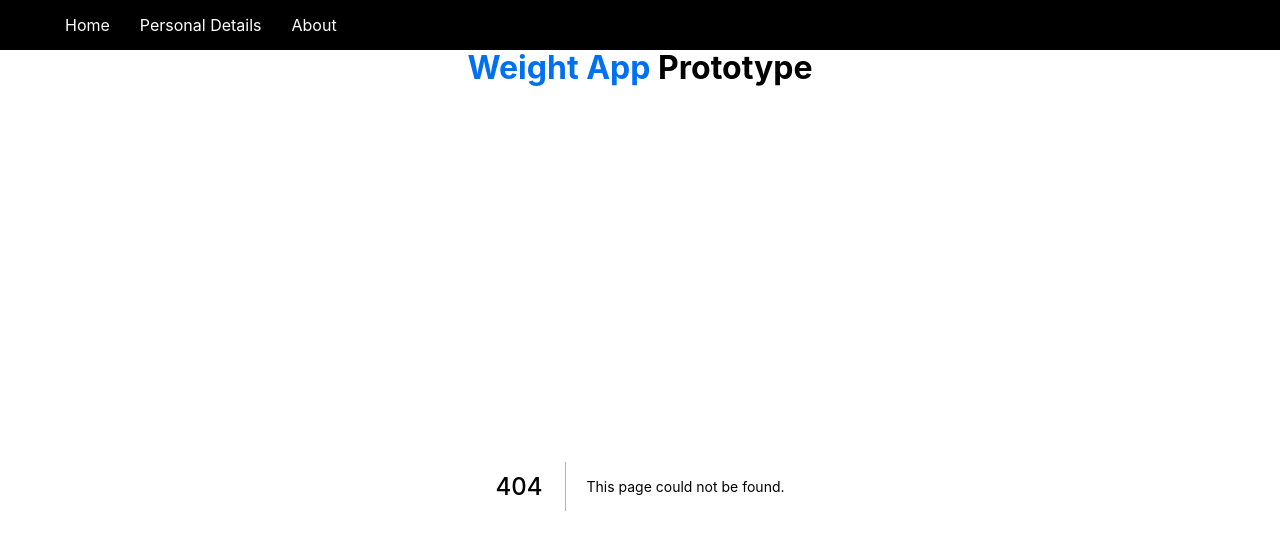
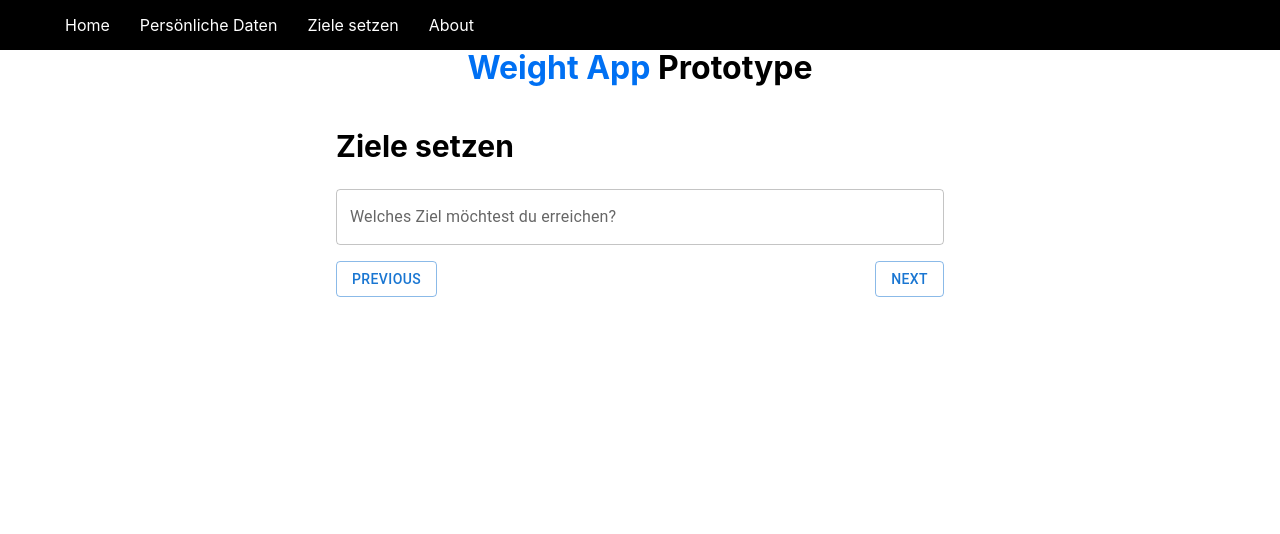
Before and after one commit to CiuCui/WeightAppProto, a Next.js app in the folder weight_app_proto/: page /goals in a window 1280 px wide. Before the commit this address had no page. Shown: the top 534 px of the page. Built offline with nearby package versions, Linux system fonts and the light colour scheme.

Commit message:
Zielsetzung

```diff
--- /dev/null
+++ b/weight_app_proto/components/FormGoalSetting.js
@@ -0,0 +1,26 @@
+import React from 'react'
+import goalStyles from '../styles/Goal.module.css'
+import FormHeader from './FormHeader'
+import { TextField, Button } from '@mui/material'
+
+const FormGoalSetting = ({ values, handleChange, prevStep, nextStep }) => {
+    return (
+        <div className={goalStyles.container}>
+            <div className={goalStyles.main}>
+                <FormHeader title="Ziele setzen" />
+                <TextField
+                    className={goalStyles.field}
+                    label="Welches Ziel möchtest du erreichen?"
+                    onChange={e => handleChange("goal", e)}
+                    defaultValue={values.goal}
+                />
+                <div className={goalStyles.stepBtn}>
+                    <Button onClick={prevStep} variant="outlined">Previous</Button>
+                    <Button onClick={nextStep} variant="outlined">Next</Button>
+                </div>
+            </div>
+        </div>
+    )
+}
+
+export default FormGoalSetting
--- /dev/null
+++ b/weight_app_proto/components/FormGoals.js
@@ -0,0 +1,83 @@
+import React, { useState, useEffect } from 'react'
+import FormHeader from './FormHeader'
+import FormGoalSetting from './FormGoalSetting'
+import FormSelfEfficacy from './FormSelfEfficacy'
+import FormMotivation from './FormMotivation'
+
+const FormGoals = () => {
+
+    const [step, setStep] = useState(1)
+    const [goal, setGoal] = useState("")
+    const [selfEfficacy, setSelfEfficacy] = useState("")
+    const [motivation, setMotivation] = useState("")
+    const [values, setValues] = useState({})
+
+
+    // Proceed to next step
+    const nextStep = () => {
+        setStep(step + 1)
+    };
+
+    // Go back to prev step
+    const prevStep = () => {
+        if (step > 1) {
+            setStep(step - 1)
+        }
+        else {
+            alert("Kein vorheriger Schritt vorhanden.")
+        }
+    };
+
+    const handleChange = (input, e) => {
+        switch (input) {
+            case "goal":
+                setGoal(e.target.value);
+                break;
+            case "selfEfficacy":
+                setSelfEfficacy(e.target.value)
+                break;
+            case "motivation":
+                setMotivation(e.target.value)
+        }
+    };
+
+    useEffect(() => {
+        setValues({ step, goal, selfEfficacy, motivation })
+    }, [step, goal, selfEfficacy, motivation])
+
+
+    switch (step) {
+        case 1:
+            return (
+                <FormGoalSetting
+                    nextStep={nextStep}
+                    values={values}
+                    handleChange={handleChange}
+                />
+            );
+        case 2:
+            return (
+                <FormSelfEfficacy
+                    prevStep={prevStep}
+                    nextStep={nextStep}
+                    values={values}
+                    handleChange={handleChange}
+
+                />
+            );
+        case 3:
+            return (
+                <FormMotivation
+                    prevStep={prevStep}
+                    nextStep={nextStep}
+                    values={values}
+                    handleChange={handleChange}
+
+                />
+            )
+
+
+    }
+}
+
+export default FormGoals
--- /dev/null
+++ b/weight_app_proto/components/FormMotivation.js
@@ -0,0 +1,30 @@
+import React from 'react'
+import FormHeader from './FormHeader'
+import { FormControl, FormControlLabel, FormLabel, Radio, RadioGroup, Button } from '@mui/material'
+import goalStyles from '../styles/Goal.module.css'
+
+const FormMotivation = ({ values, handleChange, nextStep, prevStep }) => {
+    const answerArray = [1, 2, 3, 4, 5, 6, 7, 8, 9, 10]
+
+    return (
+        <div className={goalStyles.container}>
+            <div className={goalStyles.main}>
+                <FormHeader title="Motivation" />
+                <FormControl component="fieldset">
+                    <FormLabel component="legend">Motivation</FormLabel>
+                    <RadioGroup row aria-label="motivationRadioGroup" defaultValue={values.motivation} name="row-radio-buttons-group" onChange={e => handleChange("motivation", e)}>
+                        {answerArray.map((answer) => {
+                            return <FormControlLabel key={answer} value={answer} control={<Radio />} label={answer} />
+                        })}
+                    </RadioGroup>
+                </FormControl>
+                <div className={goalStyles.stepBtn}>
+                    <Button onClick={prevStep} variant="outlined">Previous</Button>
+                    <Button onClick={nextStep} variant="outlined">Next</Button>
+                </div>
+            </div>
+        </div>
+    )
+}
+
+export default FormMotivation
--- /dev/null
+++ b/weight_app_proto/components/FormSelfEfficacy.js
@@ -0,0 +1,30 @@
+import React from 'react'
+import FormHeader from './FormHeader'
+import { FormControl, FormControlLabel, FormLabel, Radio, RadioGroup, Button } from '@mui/material'
+import goalStyles from '../styles/Goal.module.css'
+
+const FormSelfEfficacy = ({ values, handleChange, nextStep, prevStep }) => {
+    const answerArray = [1, 2, 3, 4, 5, 6, 7, 8, 9, 10]
+
+    return (
+        <div className={goalStyles.container}>
+            <div className={goalStyles.main}>
+                <FormHeader title="Self-Efficacy" />
+                <FormControl component="fieldset">
+                    <FormLabel component="legend">Erfolgswahrscheinlichkeit</FormLabel>
+                    <RadioGroup row aria-label="selfEfficacyRadioGroup" defaultValue={values.selfEfficacy} name="selfEfficacy-radioGroup" onChange={e => handleChange("selfEfficacy", e)}>
+                        {answerArray.map((answer) => {
+                            return <FormControlLabel key={answer} value={answer} control={<Radio />} label={answer} />
+                        })}
+                    </RadioGroup>
+                </FormControl>
+                <div className={goalStyles.stepBtn}>
+                    <Button onClick={prevStep} variant="outlined">Previous</Button>
+                    <Button onClick={nextStep} variant="outlined">Next</Button>
+                </div>
+            </div>
+        </div>
+    )
+}
+
+export default FormSelfEfficacy
--- a/weight_app_proto/components/FormUserDetails.js
+++ b/weight_app_proto/components/FormUserDetails.js
@@ -14,7 +14,7 @@ const FormUserDetails = ({ nextStep, values, handleChange }) => {
         e.preventDefault();
     }
 
-
+    // GEschlecht einfügen
 
     return (
         <>
--- a/weight_app_proto/components/Nav.js
+++ b/weight_app_proto/components/Nav.js
@@ -10,7 +10,10 @@ const Nav = () => {
                     <Link href='/'>Home</Link>
                 </li>
                 <li>
-                    <Link href='/personalDetails'>Personal Details</Link>
+                    <Link href='/personalDetails'>Persönliche Daten</Link>
+                </li>
+                <li>
+                    <Link href='/goals' >Ziele setzen</Link>
                 </li>
                 <li>
                     <Link href='/about'>About</Link>
--- a/weight_app_proto/components/UserForm.js
+++ b/weight_app_proto/components/UserForm.js
@@ -15,7 +15,6 @@ const userForm = () => {
     const [age, setAge] = useState("")
     const [weight, setWeight] = useState("")
     const [height, setHeight] = useState("")
-
     const [values, setValues] = useState({})
 
 
--- a/weight_app_proto/db.json
+++ b/weight_app_proto/db.json
@@ -17,16 +17,33 @@
       "weight": "02",
       "height": "38",
       "id": "583aae74-6529-49d9-a180-7a891e9a2aee"
+    },
+    {
+      "firstName": "Philipp",
+      "lastName": "Ciupke",
+      "mail": "pcMail",
+      "age": "100",
+      "weight": "100",
+      "height": "100",
+      "id": "bdce3b32-4eea-4448-aaf8-00d8f89eb57e"
+    },
+    {
+      "firstName": "kljlkj",
+      "lastName": "lkj",
+      "mail": "jh",
+      "age": "18",
+      "weight": "250",
+      "height": "wef",
+      "id": "7d4ff755-33df-4751-bedb-8ebd882428d4"
+    },
+    {
+      "firstName": "kljlkj",
+      "lastName": "lkj",
+      "mail": "jh",
+      "age": "18",
+      "weight": "250",
+      "height": "wef",
+      "id": "e49dd799-cc91-477b-b895-125727a6b279"
     }
-  ],
-  "comments": [
-    {
-      "id": 1,
-      "body": "some comment",
-      "postId": 1
-    }
-  ],
-  "profile": {
-    "name": "typicode"
-  }
+  ]
 }
--- /dev/null
+++ b/weight_app_proto/pages/goals.js
@@ -0,0 +1,12 @@
+import React from 'react'
+import FormGoals from '../components/FormGoals'
+
+const goals = () => {
+    return (
+        <div>
+            <FormGoals />
+        </div>
+    )
+}
+
+export default goals
--- /dev/null
+++ b/weight_app_proto/styles/Goal.module.css
@@ -0,0 +1,152 @@
+.container {
+    padding: 0 2rem;
+    display: flex;
+    flex-direction: column;
+    align-items: center;
+  }
+
+.stepBtn {
+    display: flex;
+    justify-content: space-between;
+    margin-top: 1rem;
+}
+
+.overview {
+  display: grid;
+  flex-direction: row;
+  margin-top: 1rem;
+  margin-bottom: 2rem;
+}
+
+.overview :nth-child(2n) {
+  margin-left: auto;
+  margin-right: 0;
+  text-align: right;
+}
+
+.overviewItem {
+
+}
+
+.alert {
+  margin-top: 1rem;
+}
+
+.soloBtn {
+  margin-left: auto;
+  margin-right: 0;
+}
+
+  .main {
+    min-height: 100vh;
+    padding: 1rem 0;
+    display: flex;
+    flex-direction: column;
+    justify-content: flex-start;
+    font-size: 1.25rem;
+    width: 50%
+  }
+
+  .field {
+      margin-top: 1rem;
+      width: max(100%, 5rem)
+  }
+
+  .footer {
+    display: flex;
+    flex: 1;
+    padding: 2rem 0;
+    border-top: 1px solid #eaeaea;
+    justify-content: center;
+    align-items: center;
+  }
+
+  .footer a {
+    display: flex;
+    justify-content: center;
+    align-items: center;
+    flex-grow: 1;
+  }
+
+  .title a {
+    color: #0070f3;
+    text-decoration: none;
+  }
+
+  .title a:hover,
+  .title a:focus,
+  .title a:active {
+    text-decoration: underline;
+  }
+
+  .title {
+    margin: 0;
+    line-height: 1.15;
+    font-size: 4rem;
+  }
+
+  .title,
+  .description {
+    text-align: center;
+  }
+
+  .description {
+    margin: 4rem 0;
+    line-height: 1.5;
+    font-size: 1.5rem;
+  }
+
+  .code {
+    background: #fafafa;
+    border-radius: 5px;
+    padding: 0.75rem;
+    font-size: 1.1rem;
+    font-family: Menlo, Monaco, Lucida Console, Liberation Mono, DejaVu Sans Mono,
+      Bitstream Vera Sans Mono, Courier New, monospace;
+  }
+
+  .grid {
+    display: flex;
+    align-items: center;
+    justify-content: center;
+    flex-wrap: wrap;
+    max-width: 800px;
+  }
+
+  .card {
+    margin: 1rem;
+    padding: 1.5rem;
+    text-align: left;
+    color: inherit;
+    text-decoration: none;
+    border: 1px solid #eaeaea;
+    border-radius: 10px;
+    transition: color 0.15s ease, border-color 0.15s ease;
+    max-width: 300px;
+  }
+
+  .card:hover,
+  .card:focus,
+  .card:active {
+    color: #0070f3;
+    border-color: #0070f3;
+  }
+
+  .card h2 {
+    margin: 0 0 1rem 0;
+    font-size: 1.5rem;
+  }
+
+  .card p {
+    margin: 0;
+    font-size: 1.25rem;
+    line-height: 1.5;
+  }
+
+
+  @media (max-width: 600px) {
+    .grid {
+      width: 100%;
+      flex-direction: column;
+    }
+  }
```
